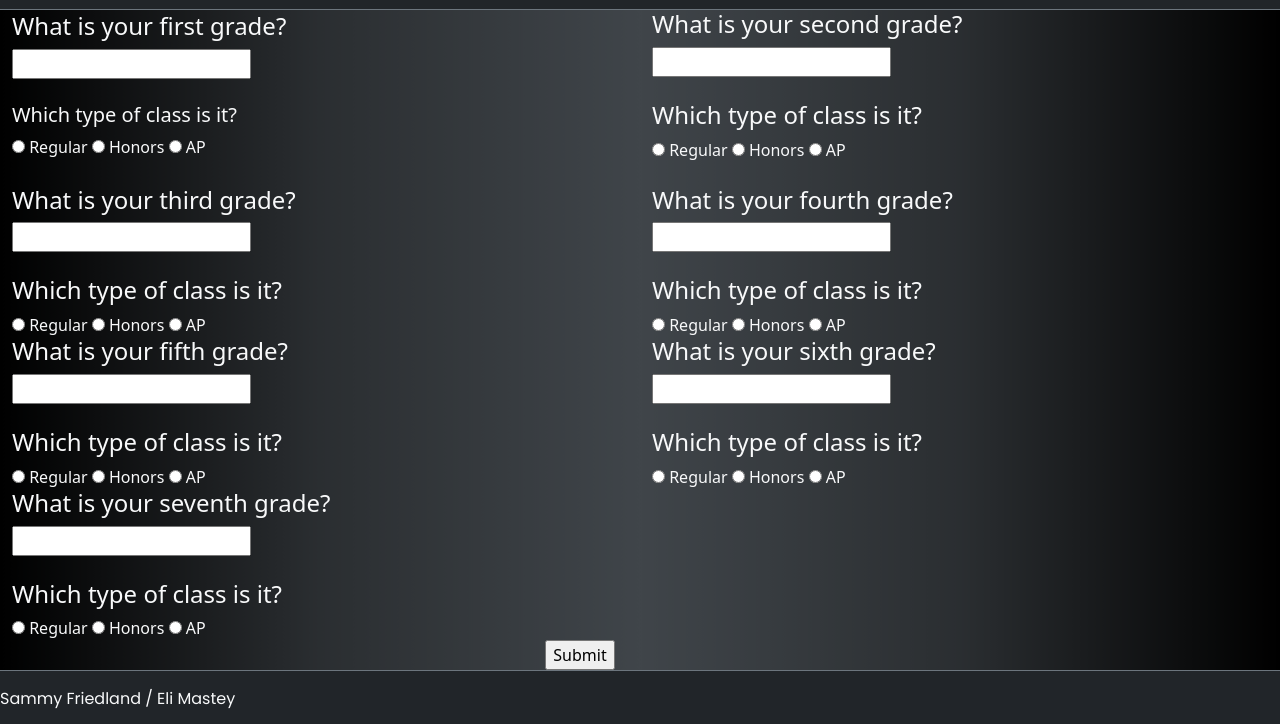
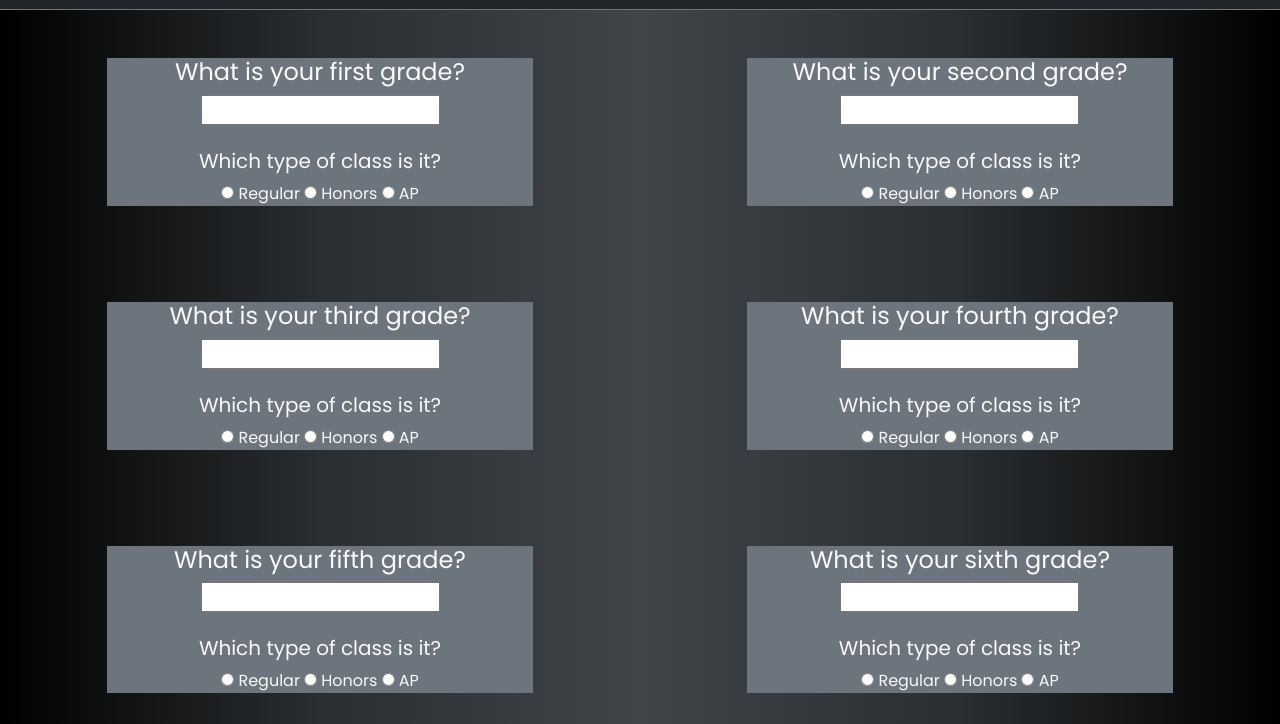
Before and after one commit to MrFinschleister/WebDev2FinalProject, a plain HTML site: page gpaCalculator.html in a window 1280 px wide. Shown: the part 53-777 px from the top of the page. Drawn offline with nearby package versions, Linux system fonts and the light colour scheme.

Commit message:
Add files via upload

```diff
--- a/globalCss.css
+++ b/globalCss.css
@@ -6,7 +6,7 @@ body {
     padding: none;
     margin: 0px;
 }
-h1, h2, h3, p, a, button, li, form {
+h1, h2, h3, h4, p, a, label, h5, button, li, form {
     font-family: "Poppins";
 }
 footer {
--- a/gpaCalculator.html
+++ b/gpaCalculator.html
@@ -19,8 +19,9 @@
       </div>
     </nav>
     <div class="container-fluid">
-      <div class="row d-flex justify-content-center align-items-center">
-        <div class="col-sm-6 align-items-center">
+      <div class="row d-flex justify-content-center align-items-center text-center py-5">
+        <div class="col-sm-1"></div>
+        <div class="col-sm-4 align-items-center bg-secondary">
             <!--first grade-->
             <h4>What is your first grade?</h4>
             <input type="text" id="firstClass" onchange="cone(this);">
@@ -36,14 +37,15 @@
                 <label for="classOneAP">AP</label>
             </div>
         </div>
-        <div class="col-sm-6 align-items-center">
+        <div class="col-sm-2"></div>
+        <div class="col-sm-4 align-items-center bg-secondary">
             <!--second grade-->
             <h4>What is your second grade?</h4>
             <input type="text" id="secondClass" onkeyup="ctwo(this);">
             <br>
             <br>
             <div class="classType">
-                <h4>Which type of class is it?</h4>
+                <h5>Which type of class is it?</h5>
                 <input type="radio" id="classTwoRegular" name="classTwo" value="regular" onkeyup="tTwo(this);"/>
                 <label for="classTwoRegular">Regular</label>
                 <input type="radio" id="classTwoHonors" name="classTwo" value="honors" onkeyup="tTwo(this);"/>
@@ -52,17 +54,18 @@
                 <label for="classTwoAP">AP</label>
             </div>
         </div>
+        <div class="col-sm-1"></div>
     </div>
-    <br>
-    <div class="row d-flex justify-content-center align-items-center">
-        <div class="col-sm-6 align-items-center">
+    <div class="row d-flex justify-content-center align-items-center text-center py-5">
+        <div class="col-sm-1"></div>
+        <div class="col-sm-4 align-items-center bg-secondary">
             <!--third grade-->
             <h4>What is your third grade?</h4>
             <input type="text" id="thirdClass" onkeyup="cthree(this);">
             <br>
             <br>
             <div class="classType">
-                <h4>Which type of class is it?</h4>
+                <h5>Which type of class is it?</h5>
                 <input type="radio" id="classThreeRegular" name="classThree" value="regular" onkeyup="tThree(this);"/>
                 <label for="classThreeRegular">Regular</label>
                 <input type="radio" id="classThreeHonors" name="classThree" value="honors" onkeyup="tThree(this);"/>
@@ -71,14 +74,15 @@
                 <label for="classThreeAP">AP</label>
             </div>
         </div>
-        <div class="col-sm-6 align-items-center">
+        <div class="col-sm-2"></div>
+        <div class="col-sm-4 align-items-center bg-secondary">
             <!--fourth grade-->
             <h4>What is your fourth grade?</h4>
             <input type="text" id="fourthClass" onkeyup="cfour(this);">
             <br>
             <br>
             <div class="classType">
-                <h4>Which type of class is it?</h4>
+                <h5>Which type of class is it?</h5>
                 <input type="radio" id="classFourRegular" name="classFour" value="regular" onkeyup="tFour(this);"/>
                 <label for="classFourRegular">Regular</label>
                 <input type="radio" id="classFourHonors" name="classFour" value="honors" onkeyup="tFour(this);"/>
@@ -87,16 +91,18 @@
                 <label for="classFourAP">AP</label>
             </div>
         </div>
+        <div class="col-sm-1"></div>
     </div>
-    <div class="row d-flex justify-content-center align-items-center">
-        <div class="col-sm-6 align-items-center">
+    <div class="row d-flex justify-content-center align-items-center text-center py-5">
+        <div class="col-sm-1"></div>
+        <div class="col-sm-4 align-items-center bg-secondary">
             <!--fifth grade-->
             <h4>What is your fifth grade?</h4>
             <input type="text" id="fifthClass" onkeyup="cfive(this);">
             <br>
             <br>
             <div class="classType">
-                <h4>Which type of class is it?</h4>
+                <h5>Which type of class is it?</h5>
                 <input type="radio" id="classFiveRegular" name="classFive" value="regular" onkeyup="tFive(this);"/>
                 <label for="classFiveRegular">Regular</label>
                 <input type="radio" id="classFiveHonors" name="classFive" value="honors" onkeyup="tFive(this);"/>
@@ -105,14 +111,15 @@
                 <label for="classFiveAP">AP</label>
             </div>
         </div>
-        <div class="col-sm-6 align-items-center">
+        <div class="col-sm-2"></div>
+        <div class="col-sm-4 align-items-center bg-secondary">
             <!--sixth grade-->
             <h4>What is your sixth grade?</h4>
             <input type="text" id="sixthClass" onkeyup="csix(this);">
             <br>
             <br>
             <div class="classType">
-                <h4>Which type of class is it?</h4>
+                <h5>Which type of class is it?</h5>
                 <input type="radio" id="classSixRegular" name="classSix" value="regular" onkeyup="tSix(this);"/>
                 <label for="classSixRegular">Regular</label>
                 <input type="radio" id="classSixHonors" name="classSix" value="honors" onkeyup="tSix(this);"/>
@@ -121,16 +128,18 @@
                 <label for="classSixAP">AP</label>
             </div>
         </div>
+        <div class="col-sm-1"></div>
     </div>
-    <div class="row d-flex justify-content-center align-items-center">
-        <div class="col-sm-12 align-items-center">
+    <div class="row d-flex justify-content-center align-items-center text-center py-5">
+        <div class="col-sm-4"></div>
+        <div class="col-sm-4 align-items-center bg-secondary">
             <!--seventh grade-->
             <h4>What is your seventh grade?</h4>
             <input type="text" id="seventhClass" onkeyup="cseven(this);">
             <br>
             <br>
             <div class="classType">
-                <h4>Which type of class is it?</h4>
+                <h5>Which type of class is it?</h5>
                 <input type="radio" id="classSevenRegular" name="classSeven" value="regular" onkeyup="tSeven(this);"/>
                 <label for="classSevenRegular">Regular</label>
                 <input type="radio" id="classSevenHonors" name="classSeven" value="honors" onkeyup="tSeven(this);"/>
@@ -139,8 +148,9 @@
                 <label for="classSevenAP">AP</label>
             </div>
         </div>
+        <div class="col-sm-4"></div>
     </div>
-    <div class="row">
+    <div class="row text-center align-items-center">
         <div class="col-sm-5">
         </div>
         <div class="col-sm-2">
```
